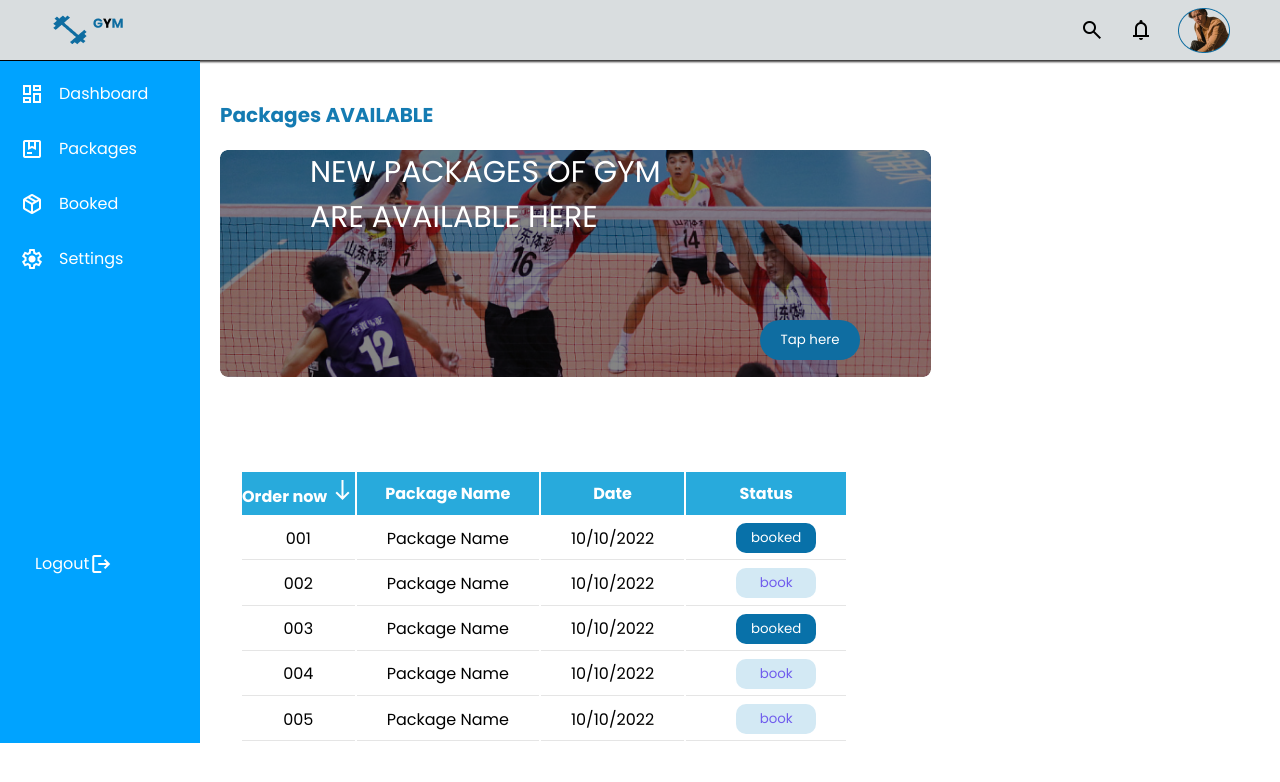
After one commit to ashrafutuyubahe/FitConnect, a PHP site: page /userDash.html in a window 1280 px wide. The commit adds this page. Shown: the top 782 px of the page. Run offline with PHP 8.4, Linux system fonts and the light colour scheme.

Commit message:
Updated user dashboard landing page

```diff
--- /dev/null
+++ b/style.css
@@ -0,0 +1,165 @@
+@import url('https://fonts.googleapis.com/css2?family=Inter:wght@100..900&family=Lexend+Deca:wght@100..900&family=Poppins:ital,wght@0,100;0,200;0,300;0,400;0,500;0,600;0,700;0,800;0,900;1,100;1,200;1,300;1,400;1,500;1,600;1,700;1,800;1,900&display=swap');
+
+* {
+	margin: 0;
+	padding: 0;
+	box-sizing: border-box;
+	font-family: 'Poppins', sans-serif;
+}
+nav {
+  height: 60px;
+  margin-top: 0px;
+  display: flex;
+  justify-content: space-between;
+  align-items: center;
+  padding: 20px 50px;
+  background-color: #d9dddf;
+  box-shadow: 2px 2px 2px rgb(56, 55, 55);
+}
+
+.dash{
+	overflow-y: auto;
+}
+.icons {
+  display: flex;
+  align-items: center;
+  justify-content: space-between;
+  width: 150px;
+  cursor: pointer;
+}
+
+.sidebar {
+	/* height: 100%; */
+  width: 200px;
+  padding: 20px;
+  background-color: #00a3ff;
+  border-top: 1px solid black;
+  list-style: none;
+}
+
+.sidebar ul {
+  list-style: none;
+}
+
+.sidebar li {
+  text-decoration: none;
+  color: #fff;
+  display: flex;
+  flex-direction: row;
+  align-items: center;
+  margin-bottom: 30px;
+  cursor: pointer;
+}
+
+.sidebar ul a {
+  text-decoration: none;
+  color: #fff;
+  cursor: pointer;
+  margin-left: 15px;
+}
+
+.logout {
+  color: #fff;
+  margin-top: 280px;
+  cursor: pointer;
+}
+
+.container {
+  display: flex;
+}
+.image {
+  background-image: url("images/Rectangle 84.png");
+  background-repeat: no-repeat;
+  height: 300px;
+  width: 800px;
+  margin-left: 20px;
+  margin-top: 20px;
+}
+.content h1 {
+	margin-top: 40px;
+  color: #147bb2;
+  font-size: 20px;
+  margin-left: 20px;
+}
+.image p {
+  color: #fff;
+  width: 400px;
+  font-size: 30px;
+  margin-left: 90px;
+}
+.image button {
+  position: relative;
+  background-color: #0f6da1;
+  color: #fff;
+  border: none;
+  width: 100px;
+  height: 40px;
+  margin-top: 80px;
+  margin-left: 540px;
+  border-radius: 30px;
+}
+
+.image:after{
+	content: '';
+	top:0;
+	left:0;
+	width: 100%;
+	height: 100%;
+	background-color: rgba(0,0,0,0.5);
+	z-index: 0;
+}
+
+table {
+	margin-left: 40px;
+	margin-top: 20px;
+  }
+  tr,
+  td {
+	border-bottom: 1px solid rgba(0, 0, 0, 0.1);
+	height: 2.7rem;
+	text-align: center;
+  }
+
+  .head {
+	border-radius: 4px;
+	text-align: center;
+	font-weight: 600;
+	padding: 10px 0;
+	color: white;
+	background-color: rgb(40, 170, 220);
+	margin: 0;
+  }
+  td {
+	width: auto;
+	padding: 3px 30px;
+  }
+
+  .booked{
+		background-color: #0871a9;
+		color: #fff;
+		border: none;
+		width: 80px;
+		height: 30px;
+		margin-left: 20px;
+		border-radius: 10px;
+  }
+
+  .book{
+	background-color: #d3e9f4;
+		color: #705ded;
+		border: none;
+		width: 80px;
+		height: 30px;
+		margin-left: 20px;
+		border-radius: 10px;
+  }
+
+  .booked:hover{
+		background-color: #165e86;
+		cursor: pointer;
+
+  }
+ .book:hover{
+	background-color: #b9d6e5;
+	cursor: pointer;
+ }
--- a/styles/login.css
+++ b/styles/login.css
@@ -15,7 +15,7 @@
 }
 
 form{
-    margin-top: 10%;
+    margin-top: 9%;
 }
 .sub-header{
     text-align: center;
--- /dev/null
+++ b/userDash.html
@@ -0,0 +1,100 @@
+<!DOCTYPE html>
+<html lang="en">
+  <head>
+    <meta charset="UTF-8" />
+    <meta name="viewport" content="width=device-width, initial-scale=1.0" />
+    <link
+      rel="stylesheet"
+      href="https://fonts.googleapis.com/css2?family=Material+Symbols+Outlined:opsz,wght,FILL,GRAD@20..48,100..700,0..1,-50..200"
+    />
+    <link rel="stylesheet" href="style.css" />
+    <title>Document</title>
+  </head>
+  <body>
+    <nav>
+      <img src="images/Group 4.png" alt="" />
+      <div class="icons">
+        <span class="material-symbols-outlined"> search </span>
+        <span class="material-symbols-outlined"> notifications </span>
+        <img src="images/Ellipse 21.png" alt="" />
+      </div>
+    </nav>
+
+    <div class="container">
+      <div class="sidebar">
+        <ul>
+          <li>
+            <span class="material-symbols-outlined"> dashboard </span>
+            <a href="#">Dashboard</a>
+          </li>
+          <li>
+            <span class="material-symbols-outlined"> package </span>
+            <a href="#">Packages</a>
+          </li>
+          <li>
+            <span class="material-symbols-outlined"> package_2 </span>
+            <a href="#">Booked</a>
+          </li>
+          <li>
+            <span class="material-symbols-outlined"> settings </span>
+            <a href="#">Settings</a>
+          </li>
+          <li class="logout">
+            <a href="#">Logout</a>
+			<span class="material-symbols-outlined"> logout </span>
+          </li>
+        </ul>
+      </div>
+      <div class="dash">
+		<div class="content">
+			<h1>Packages AVAILABLE</h1>
+			<div class="image">
+			   <p>NEW PACKAGES OF GYM ARE AVAILABLE HERE</p>
+			   <button>Tap here</button>
+			</div>
+			<div class="table">
+				<table>
+					<tr class="head">
+					  <th>Order now <span class="material-symbols-outlined"> south </span> </th>
+					  <th>Package Name</th>
+					  <th>Date</th>
+					  <th>Status</th>
+					</tr>
+					<tr>
+					  <td>001</td>
+					  <td>Package Name</td>
+					  <td>10/10/2022</td>
+					  <td><button class="booked">booked</button></td>
+					</tr>
+					<tr>
+					  <td>002</td>
+					  <td>Package Name</td>
+					  <td>10/10/2022</td>
+					  <td><button class="book">book</button></td>
+					</tr>
+					<tr>
+					  <td>003</td>
+					  <td>Package Name</td>
+					  <td>10/10/2022</td>
+					  <td><button class="booked">booked</button></td>
+					</tr>
+					<tr>
+					  <td>004</td>
+					  <td>Package Name</td>
+					  <td>10/10/2022</td>
+					  <td><button class="book">book</button></td>
+					</tr>
+					<tr>
+					  <td>005</td>
+					  <td>Package Name</td>
+					  <td>10/10/2022</td>
+					  <td><button class="book">book</button></td>
+					</tr>
+				 </table>
+			</div>
+		  </div>
+		</div>
+	  </div>
+
+  </body>
+</html>
```
Also changed, not shown: packages.html (+38 -12 lines), styles/packages.css (+125 -19 lines), images/Ellipse 21.png (added), images/Group 4.png (added), images/Rectangle 84.png (added), images/people.png (added).
